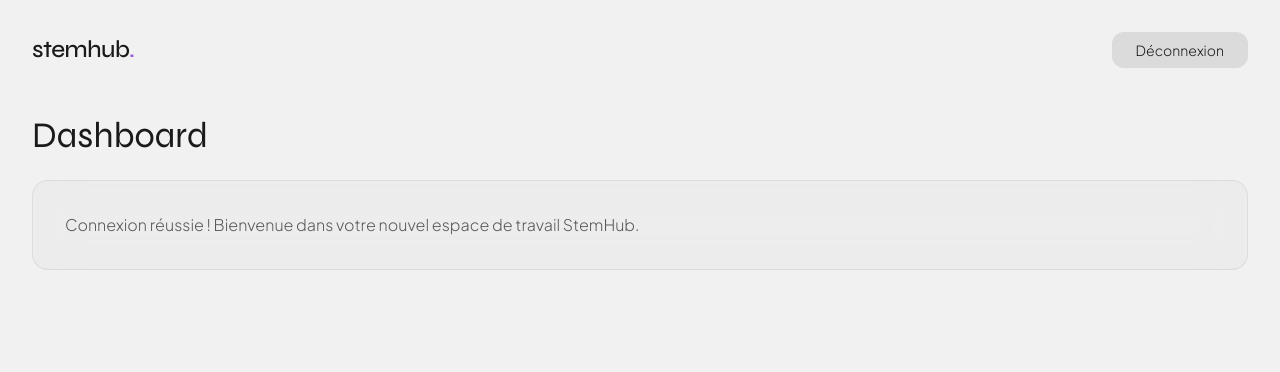
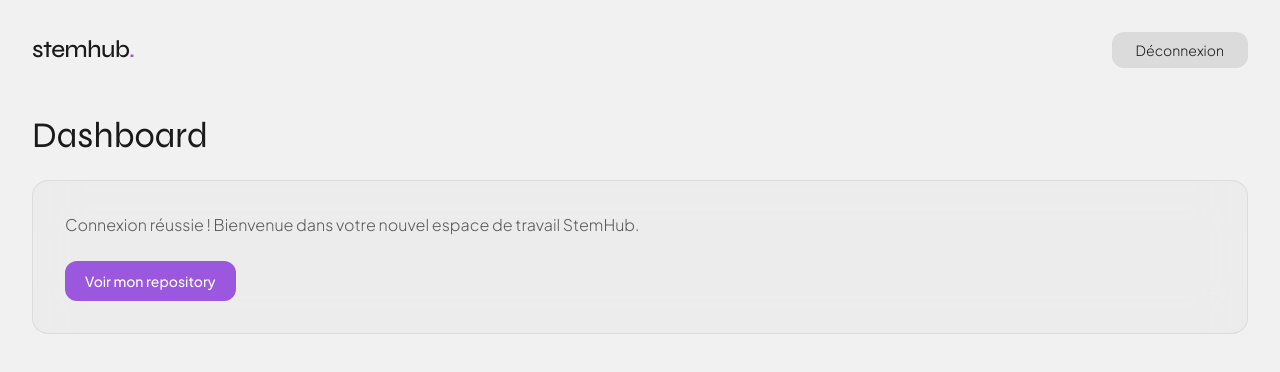
Before and after one commit to stemhub-org/Stemhub, a Next.js app in the folder frontend/: page /dashboard in a window 1280 px wide. Shown: the top 372 px of the page. Built offline with nearby package versions, Linux system fonts and the light colour scheme; sample sign-in values are in the browser's storage.

Commit message:
feat(frontend): add dashboard link to repository page

```diff
--- a/frontend/app/dashboard/page.tsx
+++ b/frontend/app/dashboard/page.tsx
@@ -55,9 +55,15 @@ export default function DashboardPage() {
                         Dashboard
                     </h1>
                     <div className="rounded-2xl border border-foreground/[0.08] bg-background-secondary/30 p-8 backdrop-blur-xl">
-                        <p className="font-light text-foreground/70">
+                        <p className="font-light text-foreground/70 mb-6">
                             Connexion réussie ! Bienvenue dans votre nouvel espace de travail StemHub.
                         </p>
+                        <Link
+                            href="/repository"
+                            className="inline-flex items-center gap-2 rounded-xl bg-accent px-5 py-2.5 text-sm font-medium text-white transition-colors hover:opacity-90"
+                        >
+                            Voir mon repository
+                        </Link>
                     </div>
                 </main>
             </motion.div>
```
